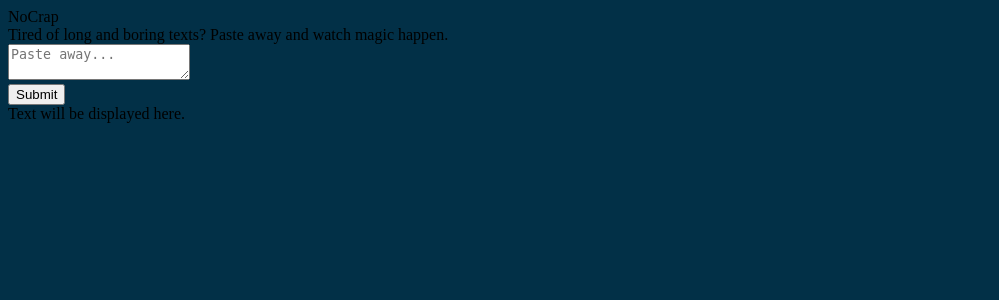
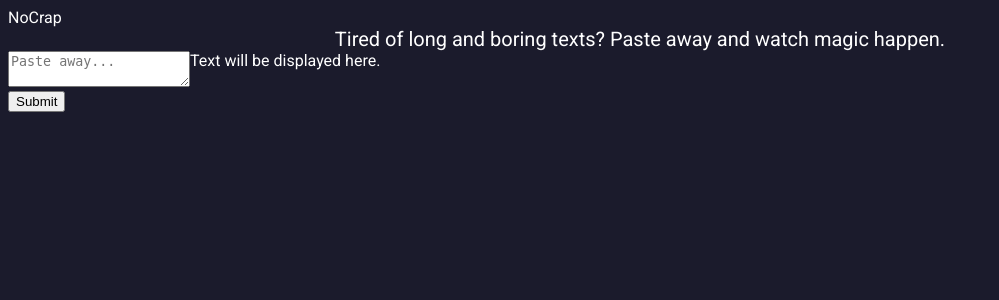
Before and after one commit to DoYouEvenSheesh/nocrap, a Flask app: page / in a window 1280 px wide. Shown: the top 300 px of the page, without its empty margins (0-999 px from the left). Run offline with Flask 3, Linux system fonts and the light colour scheme; some libraries are stand-ins or nearby versions.

Commit message:
add flex and center title

```diff
--- a/src/static/style.css
+++ b/src/static/style.css
@@ -1,3 +1,21 @@
+@import url('https://fonts.googleapis.com/css2?family=Roboto:ital,wght@0,100;0,300;0,400;0,500;0,700;0,900;1,100;1,300;1,400;1,500;1,700;1,900&family=Space+Mono:ital,wght@0,400;0,700;1,400;1,700&display=swap');
+
 body {
-  background-color: #023047;
+  font-family: 'Roboto', sans-serif;
+  background-color: #1b1b2c;
+  color: white;
 }
+
+.main-title {
+  text-align: center;
+  font-size: 40px;
+}
+
+.subtitle {
+  text-align: center;
+  font-size: 20px;
+}
+
+.container {
+  display: flex;
+}
--- a/src/templates/index.html
+++ b/src/templates/index.html
@@ -6,16 +6,12 @@
     <title>nocrap</title>
 
     <link rel="stylesheet" href={{ url_for('static', filename='style.css')}}>
-
-    <link rel="preconnect" href="https://fonts.googleapis.com">
-    <link rel="preconnect" href="https://fonts.gstatic.com" crossorigin>
-    <link href="https://fonts.googleapis.com/css2?family=Roboto:ital,wght@0,100;0,300;0,400;0,500;0,700;0,900;1,100;1,300;1,400;1,500;1,700;1,900&family=Space+Mono:ital,wght@0,400;0,700;1,400;1,700&display=swap" rel="stylesheet">
 </head>
 <body>
-    <div class="title">
-      <div>NoCrap</div>
-      <div>Tired of long and boring texts? Paste away and watch magic happen.</div>
-    </div>
+
+    <div class="main_title">NoCrap</div>
+
+    <div class="subtitle">Tired of long and boring texts? Paste away and watch magic happen.</div>
 
     <div class = "container">
       <form method="POST">
```
